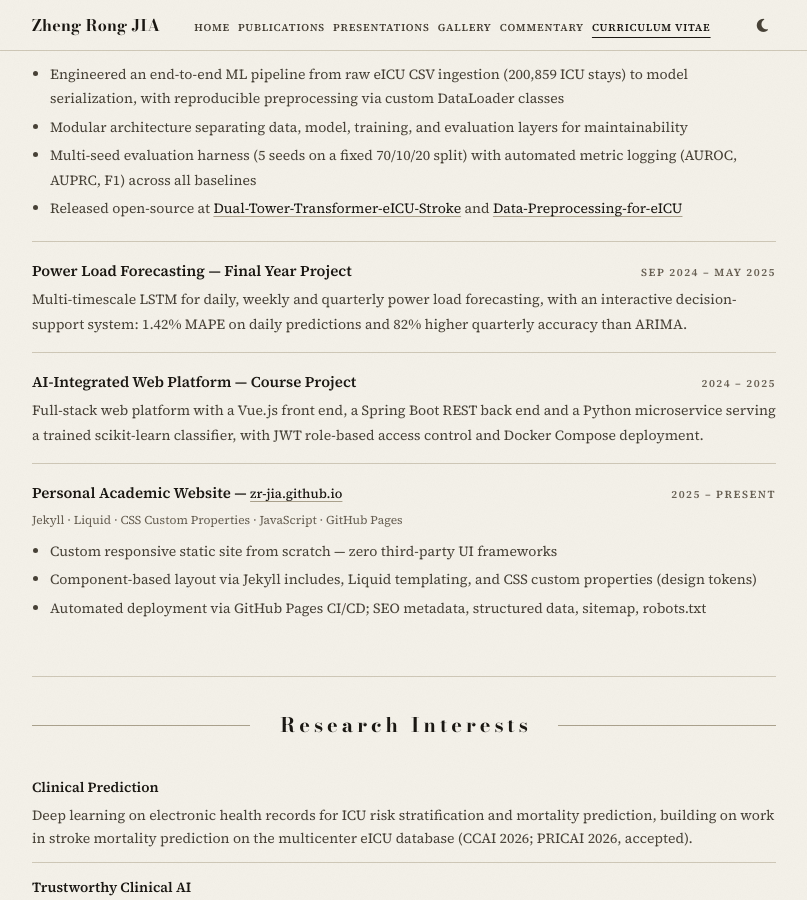
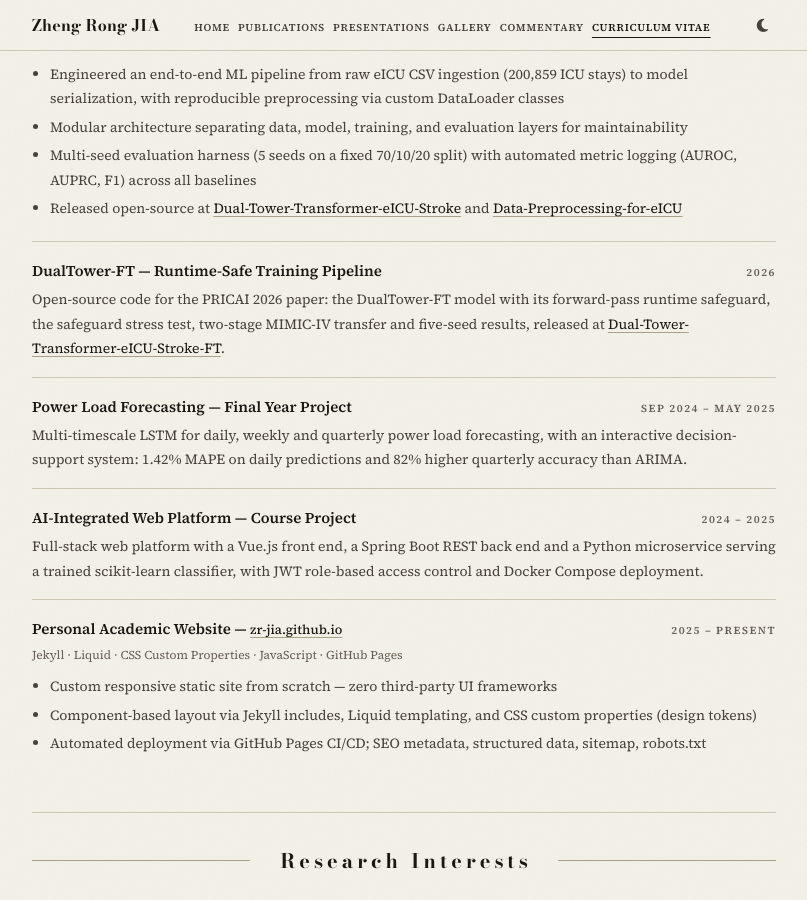
Before and after one commit to ZR-JIA/zr-jia.github.io, a Jekyll site: the page built from _pages/cv.md, in a window 1280 px wide and 900 px high, scrolled down 2210 px. Shown: the whole window, without its empty margins (236-1043 px from the left). Built offline with Jekyll 4.4.1, drawn with Linux system fonts in a browser that asks for light colours; a style sheet for code colours, icons or effects is not loaded.

Commit message:
content: list the PRICAI code repository in the CV
Add Dual-Tower-Transformer-eICU-Stroke-FT, the public code release for
the PRICAI 2026 paper, after the DT-Transformer entry.

- CV page, Engineering Projects: "DualTower-FT - Runtime-Safe Training
  Pipeline" (2026), one sentence on what the repository holds: the model
  with its forward-pass safeguard, the safeguard stress test, two-stage
  MIMIC-IV transfer and five-seed results
- CV PDF, Selected Projects: "DualTower-FT for ICU Stroke Mortality"
  (2026), linked to the repository. Rebuilt, still two pages.

The year follows the repository's results, which date from March 2026.

```diff
--- a/_pages/cv.md
+++ b/_pages/cv.md
@@ -167,6 +167,16 @@ description: "Curriculum Vitae of Zheng Rong JIA — AI researcher with expertis
 
         <div class="cv-entry">
           <div class="cv-entry-header">
+            <span class="cv-entry-title">DualTower-FT &mdash; Runtime-Safe Training Pipeline</span>
+            <span class="cv-entry-date">2026</span>
+          </div>
+          <div class="cv-entry-body">
+            <p>Open-source code for the PRICAI 2026 paper: the DualTower-FT model with its forward-pass runtime safeguard, the safeguard stress test, two-stage MIMIC-IV transfer and five-seed results, released at <a href="https://github.com/ZR-JIA/Dual-Tower-Transformer-eICU-Stroke-FT" target="_blank" rel="noopener noreferrer">Dual-Tower-Transformer-eICU-Stroke-FT</a>.</p>
+          </div>
+        </div>
+
+        <div class="cv-entry">
+          <div class="cv-entry-header">
             <span class="cv-entry-title">Power Load Forecasting &mdash; Final Year Project</span>
             <span class="cv-entry-date">Sep 2024 – May 2025</span>
           </div>
```
Also changed, not shown: 1 other file.
